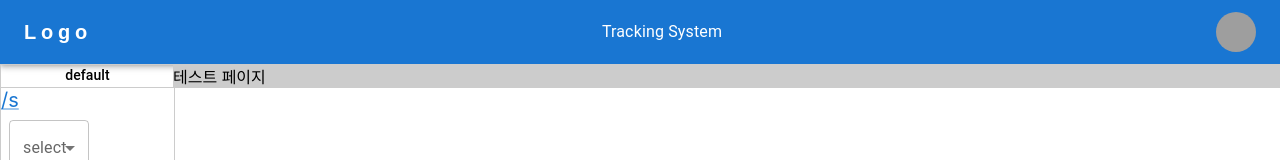
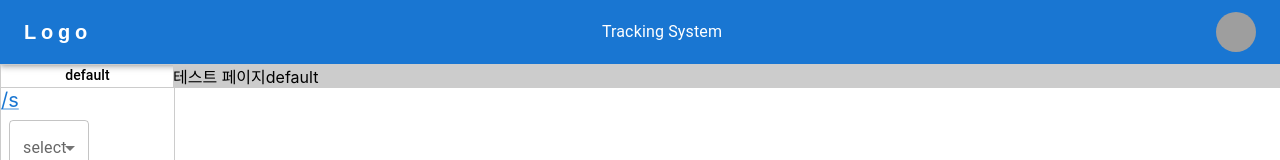
Before and after one commit to EsRun/TrackingGps, a React (Create React App) app: page / in a window 1280 px wide. Shown: the top 160 px of the page. Built offline with nearby package versions, Linux system fonts and the light colour scheme; grey boxes are pictures that could not be loaded.

Commit message:
test : outlet context

```diff
--- a/src/pages/main/Text.tsx
+++ b/src/pages/main/Text.tsx
@@ -1,9 +1,15 @@
 import React from "react";
+import { useOutletContext } from "react-router-dom";
+interface UserInfoConText {
+  currentSelect: string;
+}
 
 const Text = () => {
+  const { currentSelect } = useOutletContext<UserInfoConText>();
   return (
     <div style={{ width: "100%", height: "100%", backgroundColor: "#ccc" }}>
       테스트 페이지
+      {currentSelect}
     </div>
   );
 };
```
